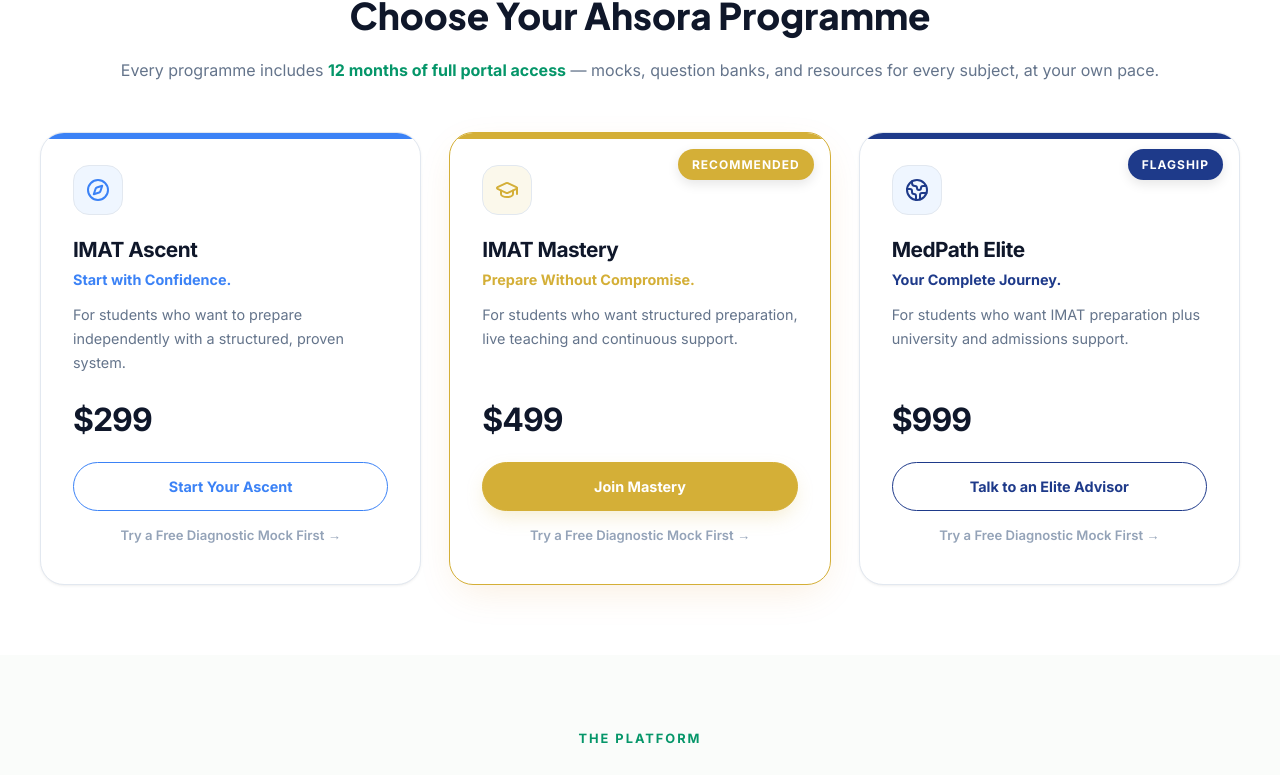
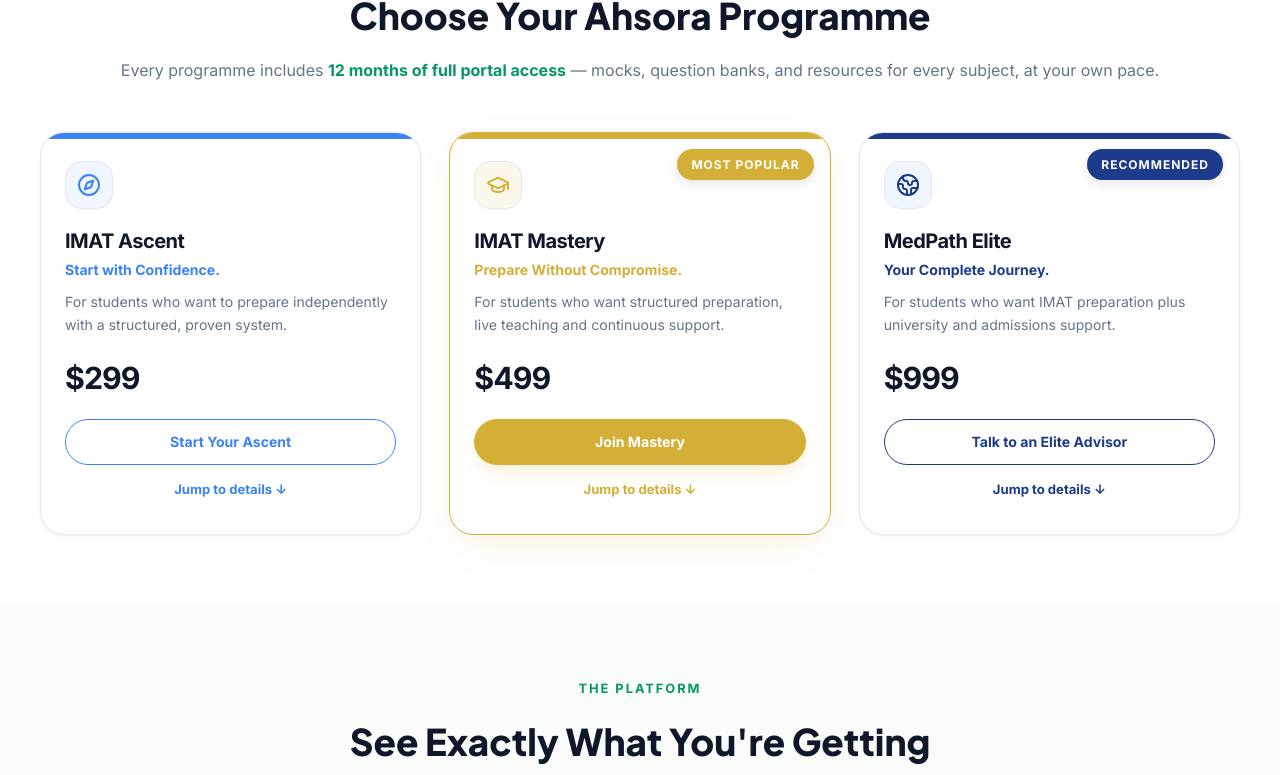
Before and after one commit to ch-muaz-kamboh/Ahsoraa-med-academy, a Next.js app: page /courses in a window 1280 px wide. Shown: the part 632-1407 px from the top of the page. Built offline with nearby package versions, Linux system fonts and the light colour scheme; a web font is replaced by a local one.

Commit message:
feat(courses): update cards aesthetics, badges, founder name, content library, and visa note

```diff
--- a/src/app/courses/page.tsx
+++ b/src/app/courses/page.tsx
@@ -157,7 +157,8 @@
   useEffect(() => {
     if (!inView) return;
 
-    const duration = 1500;
+    // Slow, smooth ease-out count up animation (2.2 seconds)
+    const duration = 2200;
     const start = performance.now();
     const targetQ = 2480;
     const targetAcc = 89;
@@ -304,7 +305,7 @@
                       width: inView ? `${sub.pct}%` : '0%',
                       backgroundColor: sub.color,
                       borderRadius: '3px',
-                      transition: `width 1.2s cubic-bezier(0.16, 1, 0.3, 1) ${0.1 + i * 0.1}s`,
+                      transition: `width 1.8s cubic-bezier(0.16, 1, 0.3, 1) ${0.15 + i * 0.15}s`,
                       boxShadow: `0 0 8px ${sub.color}80`
                     }} />
                   </div>
@@ -331,7 +332,7 @@
                       height: inView ? `${bar.height}%` : '0%',
                       backgroundColor: i === 6 ? '#5CED73' : '#38BDF8',
                       borderRadius: '3px 3px 0 0',
-                      transition: `height 1s cubic-bezier(0.16, 1, 0.3, 1) ${0.15 + i * 0.08}s`,
+                      transition: `height 1.6s cubic-bezier(0.16, 1, 0.3, 1) ${0.2 + i * 0.1}s`,
                       opacity: i === 6 ? 1 : 0.75
                     }}
                   />
@@ -473,11 +474,11 @@
       icon: <GraduationCap size={24} color="#d4af37" />,
       accentColor: '#d4af37',
       accentBg: '#fbf8eb',
-      badge: 'Recommended',
+      badge: 'Most Popular',
       tagline: 'Prepare Without Compromise.',
       desc: 'For students who want structured preparation, live teaching and continuous support.',
       price: '$499',
-      features: ['Everything in Ascent', 'Live instructor-led classes (all subjects)', 'Recorded session library', 'Scheduled founder group guidance sessions', 'Direct Q&A during live classes', 'Structured weekly timetable'],
+      features: ['Everything in Ascent', 'Live instructor-led classes (all subjects)', 'Recorded session library (Coming Soon)', 'Scheduled founder group guidance sessions', 'Direct Q&A during live classes', 'Structured weekly timetable'],
       cta: 'Join Mastery',
       founderAccess: 'Scheduled group guidance and motivation sessions',
       isFeatured: true
@@ -488,7 +489,7 @@
       icon: <Globe2 size={24} color="#1E3A8A" />,
       accentColor: '#1E3A8A',
       accentBg: '#EFF6FF',
-      badge: 'Flagship',
+      badge: 'Recommended',
       tagline: 'Your Complete Journey.',
       desc: 'For students who want IMAT preparation plus university and admissions support.',
       price: '$999',
@@ -513,10 +514,10 @@
   ];
 
   const contentLibrary = [
-    { subject: 'Biology', status: 'Available', color: '#16A34A', bg: 'var(--success-bg)', border: 'var(--success-border)' },
-    { subject: 'Chemistry', status: 'Available', color: '#16A34A', bg: 'var(--success-bg)', border: 'var(--success-border)' },
-    { subject: 'Physics', status: 'Adding this month', color: '#d4af37', bg: 'var(--warning-bg)', border: 'var(--warning-border)' },
-    { subject: 'Logical Reasoning', status: 'In production', color: '#7C3AED', bg: '#F5F3FF', border: '#C4B5FD' },
+    { subject: 'Biology', status: 'In Production', color: '#7C3AED', bg: '#F5F3FF', border: '#C4B5FD' },
+    { subject: 'Chemistry', status: 'In Production', color: '#7C3AED', bg: '#F5F3FF', border: '#C4B5FD' },
+    { subject: 'Physics', status: 'In Production', color: '#7C3AED', bg: '#F5F3FF', border: '#C4B5FD' },
+    { subject: 'Logical Reasoning', status: 'In Production', color: '#7C3AED', bg: '#F5F3FF', border: '#C4B5FD' },
   ];
 
   return (
@@ -558,28 +559,30 @@
 
           <div ref={observe} className="scroll-stagger" style={{ display: 'grid', gridTemplateColumns: 'repeat(auto-fit, minmax(310px, 1fr))', gap: '28px' }}>
             {programmes.map((prog) => (
-              <div key={prog.id} className={`prog-card ${prog.isFeatured ? 'prog-card-featured' : ''}`} style={{ '--card-accent': prog.accentColor, '--card-bg': prog.accentBg, padding: '32px' } as React.CSSProperties}>
+              <div key={prog.id} className={`prog-card ${prog.isFeatured ? 'prog-card-featured' : ''}`} style={{ '--card-accent': prog.accentColor, '--card-bg': prog.accentBg, padding: '28px 24px', borderRadius: 'var(--radius-xl)' } as React.CSSProperties}>
                 {prog.badge && (
-                  <span className="prog-badge">{prog.badge}</span>
+                  <span className="prog-badge" style={{ backgroundColor: prog.accentColor }}>{prog.badge}</span>
                 )}
-                <div className="prog-icon-wrap" style={{ width: '50px', height: '50px', marginBottom: '18px' }}>
+                <div className="prog-icon-wrap" style={{ width: '48px', height: '48px', marginBottom: '16px' }}>
                   {prog.icon}
                 </div>
                 <div>
-                  <div style={{ fontWeight: 900, fontSize: '1.3rem', color: 'var(--text-primary)', letterSpacing: '-0.5px' }}>{prog.name}</div>
-                  <div style={{ fontWeight: 700, color: prog.accentColor, fontSize: '0.9rem', marginTop: '2px', marginBottom: '12px' }}>{prog.tagline}</div>
+                  <div style={{ fontWeight: 900, fontSize: '1.25rem', color: 'var(--text-primary)', letterSpacing: '-0.5px' }}>{prog.name}</div>
+                  <div style={{ fontWeight: 700, color: prog.accentColor, fontSize: '0.88rem', marginTop: '2px', marginBottom: '10px' }}>{prog.tagline}</div>
                 </div>
-                <p style={{ color: 'var(--text-muted)', fontSize: '0.9rem', lineHeight: 1.65, flex: 1, marginBottom: '20px' }}>{prog.desc}</p>
-                <div style={{ fontSize: '2rem', fontWeight: 900, color: 'var(--text-primary)', marginBottom: '16px', letterSpacing: '-1px' }}>{prog.price}</div>
+                <p style={{ color: 'var(--text-muted)', fontSize: '0.88rem', lineHeight: 1.6, flex: 1, marginBottom: '18px' }}>{prog.desc}</p>
+                <div style={{ fontSize: '1.9rem', fontWeight: 900, color: 'var(--text-primary)', marginBottom: '16px', letterSpacing: '-1px' }}>{prog.price}</div>
                 <div style={{ display: 'flex', flexDirection: 'column', gap: '8px', marginTop: 'auto' }}>
-                  <a href={`#${prog.id}`} style={{ display: 'block', textAlign: 'center', backgroundColor: prog.isFeatured ? prog.accentColor : 'transparent', color: prog.isFeatured ? '#fff' : prog.accentColor, border: `1.5px solid ${prog.accentColor}`, borderRadius: 'var(--radius-full)', padding: '12px', fontWeight: 700, textDecoration: 'none', fontSize: '0.9rem', transition: 'all 0.2s', boxShadow: prog.isFeatured ? `0 8px 20px -4px ${prog.accentColor}40` : 'none' }}
+                  <a href={`#${prog.id}`} style={{ display: 'block', textAlign: 'center', backgroundColor: prog.isFeatured ? prog.accentColor : 'transparent', color: prog.isFeatured ? '#fff' : prog.accentColor, border: `1.5px solid ${prog.accentColor}`, borderRadius: 'var(--radius-full)', padding: '11px', fontWeight: 700, textDecoration: 'none', fontSize: '0.88rem', transition: 'all 0.2s', boxShadow: prog.isFeatured ? `0 8px 20px -4px ${prog.accentColor}40` : 'none' }}
                      onMouseEnter={e => !prog.isFeatured && (e.currentTarget.style.backgroundColor = prog.accentBg)}
                      onMouseLeave={e => !prog.isFeatured && (e.currentTarget.style.backgroundColor = 'transparent')}>
                     {prog.cta}
                   </a>
-                  <Link href="/portal/tests" style={{ display: 'block', textAlign: 'center', color: 'var(--text-light)', fontSize: '0.82rem', fontWeight: 600, textDecoration: 'none', padding: '6px' }}>
-                    Try a Free Diagnostic Mock First →
-                  </Link>
+                  <a href={`#${prog.id}`} style={{ display: 'flex', alignItems: 'center', justifyContent: 'center', gap: '4px', color: prog.accentColor, fontSize: '0.82rem', fontWeight: 700, textDecoration: 'none', padding: '6px', transition: 'transform 0.2s' }}
+                     onMouseEnter={e => (e.currentTarget.style.transform = 'translateY(1px)')}
+                     onMouseLeave={e => (e.currentTarget.style.transform = 'translateY(0)')}>
+                    Jump to details ↓
+                  </a>
                 </div>
               </div>
             ))}
@@ -696,7 +699,7 @@
               <span style={{ fontSize: '0.75rem', fontWeight: 800, color: 'var(--primary-600)', textTransform: 'uppercase', letterSpacing: '1.5px' }}>Meet the Founder</span>
               <h2 style={{ fontSize: '2.1rem', fontWeight: 800, color: 'var(--text-primary)', marginTop: '10px', marginBottom: '18px', lineHeight: 1.25 }}>Built From Firsthand Experience of the Journey to Medicine in Italy</h2>
               <p style={{ color: 'var(--text-secondary)', lineHeight: 1.75, fontSize: '1.05rem', marginBottom: '24px' }}>
-                Ahsora was founded by a final-year Medicine and Surgery student at the University of Messina — one of Italy's public medical universities admitting through the IMAT. The programmes are shaped by firsthand experience of studying for the exam and living the result of it, not built at a distance from the process.
+                Ahsora was founded by <strong>Ahsan Jahangir</strong>, a final-year Medicine and Surgery student at the University of Messina — one of Italy's public medical universities admitting through the IMAT. The programmes are shaped by firsthand experience of studying for the exam and living the result of it, not built at a distance from the process.
               </p>
               <div style={{ backgroundColor: 'var(--bg-subtle)', borderRadius: 'var(--radius-lg)', border: '1px solid var(--border-light)', padding: '18px 20px', marginBottom: '24px' }}>
                 <div style={{ fontWeight: 800, color: 'var(--text-primary)', fontSize: '0.9rem', marginBottom: '12px' }}>Founder access — by programme:</div>
@@ -775,14 +778,21 @@
                   { feature: 'Founder Group Guidance & Motivation', vals: ['—', '✓', '✓'] },
                   { feature: 'University Application Strategy', vals: ['—', '—', '✓'] },
                   { feature: 'Universitaly Pre-Enrolment & CIMEA Support', vals: ['—', '—', '✓'] },
-                  { feature: 'Italian Visa & Scholarship Orientation', vals: ['—', '—', '✓'] },
+                  { feature: 'Italian Visa & Scholarship Orientation', vals: ['—', '—', 'VISA_ELITE_NOTE'] },
                   { feature: 'Direct 1-on-1 Founder Advisory Access', vals: ['—', '—', '✓'] },
                 ].map((row, i) => (
                   <tr key={i} style={{ backgroundColor: row.highlight ? 'var(--primary-50)' : i % 2 === 0 ? 'var(--bg-subtle)' : '#FFFFFF', transition: 'background-color 0.15s' }} onMouseEnter={e => !row.highlight && (e.currentTarget.style.backgroundColor = '#f8fafc')} onMouseLeave={e => !row.highlight && (e.currentTarget.style.backgroundColor = i % 2 === 0 ? 'var(--bg-subtle)' : '#FFFFFF')}>
                     <td style={{ padding: '7px 18px', color: 'var(--text-secondary)', fontWeight: row.highlight ? 800 : 600, fontSize: '0.85rem', borderBottom: '1px solid var(--border-light)' }}>{row.feature}</td>
                     {row.vals.map((val, j) => (
                       <td key={j} style={{ padding: '7px 16px', textAlign: 'center', borderBottom: '1px solid var(--border-light)', backgroundColor: j === 1 && !row.highlight ? `${programmes[1].accentColor}05` : 'transparent' }}>
-                        <span style={{ fontWeight: 800, color: val.includes('✓') ? 'var(--primary-600)' : val === '—' ? 'var(--text-light)' : 'var(--text-primary)', fontSize: val === '✓' || val === '—' ? '1.05rem' : '0.85rem' }}>{val}</span>
+                        {val === 'VISA_ELITE_NOTE' ? (
+                          <span style={{ fontSize: '0.8rem', fontWeight: 700, color: 'var(--primary-700)' }}>
+                            ✓ <span style={{ color: 'var(--text-secondary)', fontWeight: 600 }}>enhanced for eligible Pakistani applicants — </span>
+                            <a href="#elite" style={{ color: 'var(--primary-600)', textDecoration: 'underline', fontWeight: 700 }}>see details</a>
+                          </span>
+                        ) : (
+                          <span style={{ fontWeight: 800, color: val.includes('✓') ? 'var(--primary-600)' : val === '—' ? 'var(--text-light)' : 'var(--text-primary)', fontSize: val === '✓' || val === '—' ? '1.05rem' : '0.85rem' }}>{val}</span>
+                        )}
                       </td>
                     ))}
                   </tr>
```
